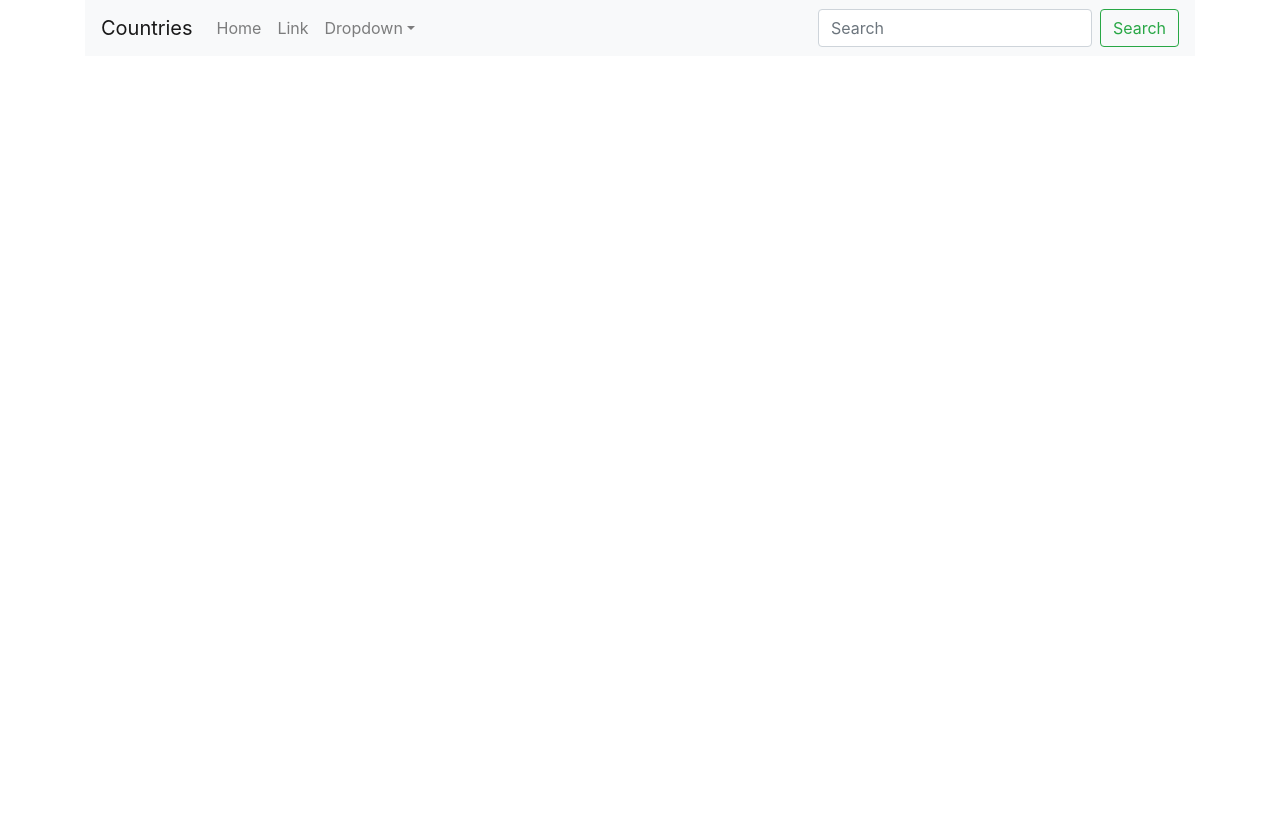
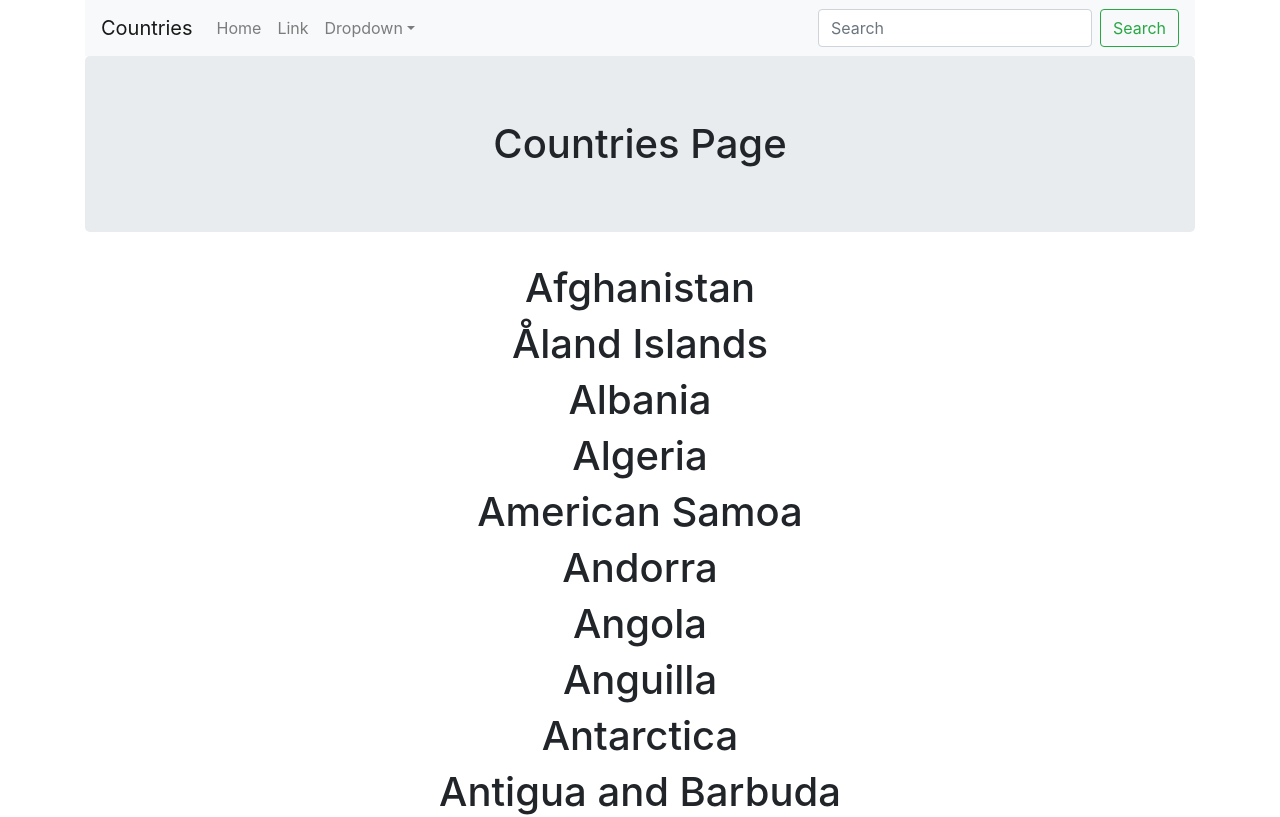
Before and after one commit to galamo/react-course-ibm-2019, a React (Create React App) app: page / in a window 1280 px wide. Shown: the top 817 px of the page. Built offline with nearby package versions, Linux system fonts and the light colour scheme.

Commit message:
countries page

```diff
--- a/src/App.js
+++ b/src/App.js
@@ -4,12 +4,14 @@ import "./App.css";
 import Header from "./components/ui-components/header";
 import TrusteerNavbar from "./components/ui-components/navbar";
 import data from "./data/countries.json";
+import CountrisPage from "./components/pages/countriesPage";
 function App() {
   console.log(data);
   return (
     <div className="App">
       <div className="container">
         <TrusteerNavbar />
+        <CountrisPage />
       </div>
     </div>
   );
--- /dev/null
+++ b/src/components/pages/countriesPage/index.js
@@ -0,0 +1,16 @@
+import React from "react";
+import Header from "../../ui-components/header";
+import data from "../../../data/countries.json";
+
+export default class CountrisPage extends React.Component {
+  render() {
+    return (
+      <div>
+        <Header value="Countries Page" />
+        {data.map(country => (
+          <h1>{country.name}</h1>
+        ))}
+      </div>
+    );
+  }
+}
--- a/src/components/ui-components/header/index.js
+++ b/src/components/ui-components/header/index.js
@@ -6,7 +6,7 @@ export default function Header(props) {
   if (typeof props !== "object") return;
   const { value, color } = props;
   return (
-    <h1 className={css.headerBg} style={{ color }}>
+    <h1 className="jumbotron" style={{ color }}>
       {value || "missing header value"}
     </h1>
   );
```
